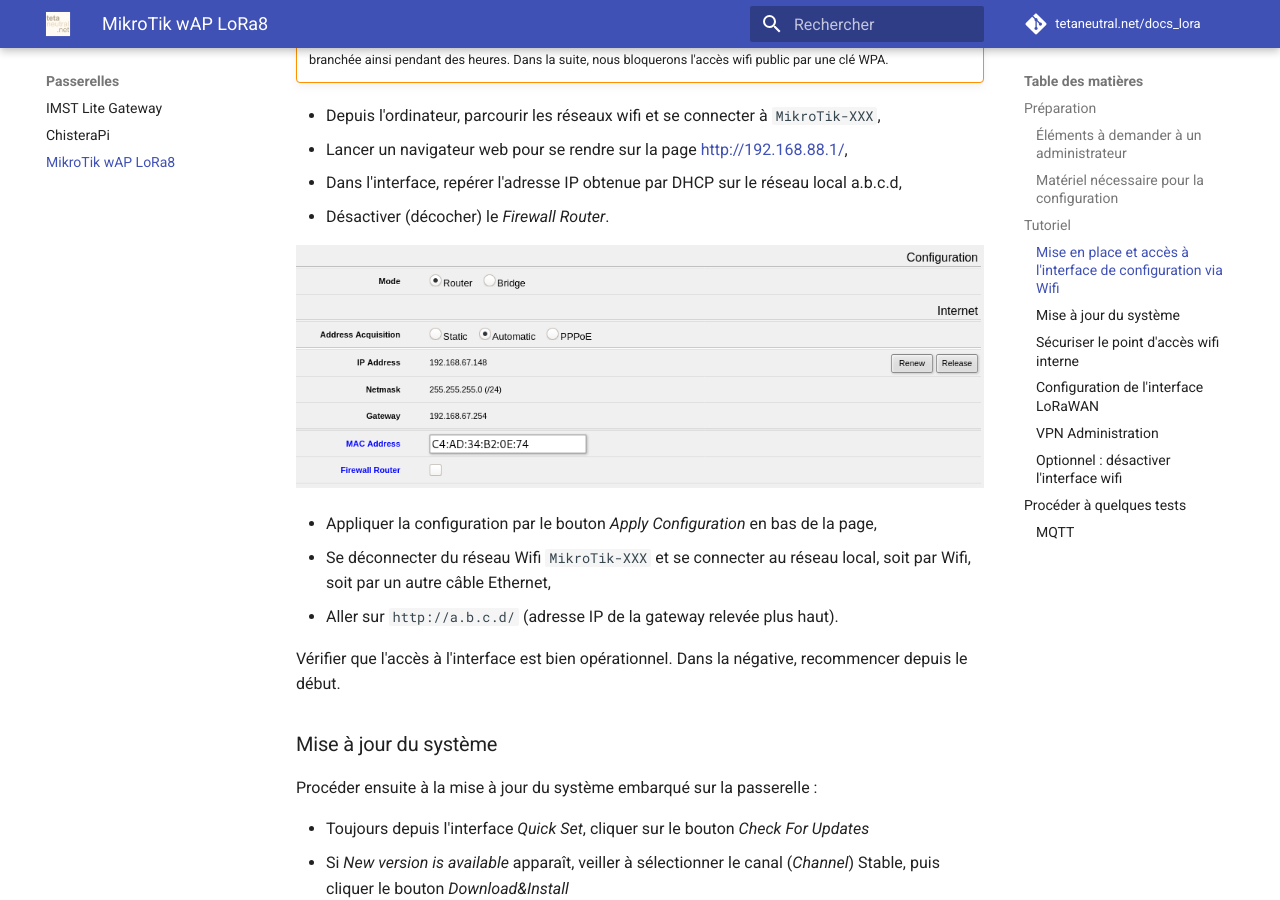
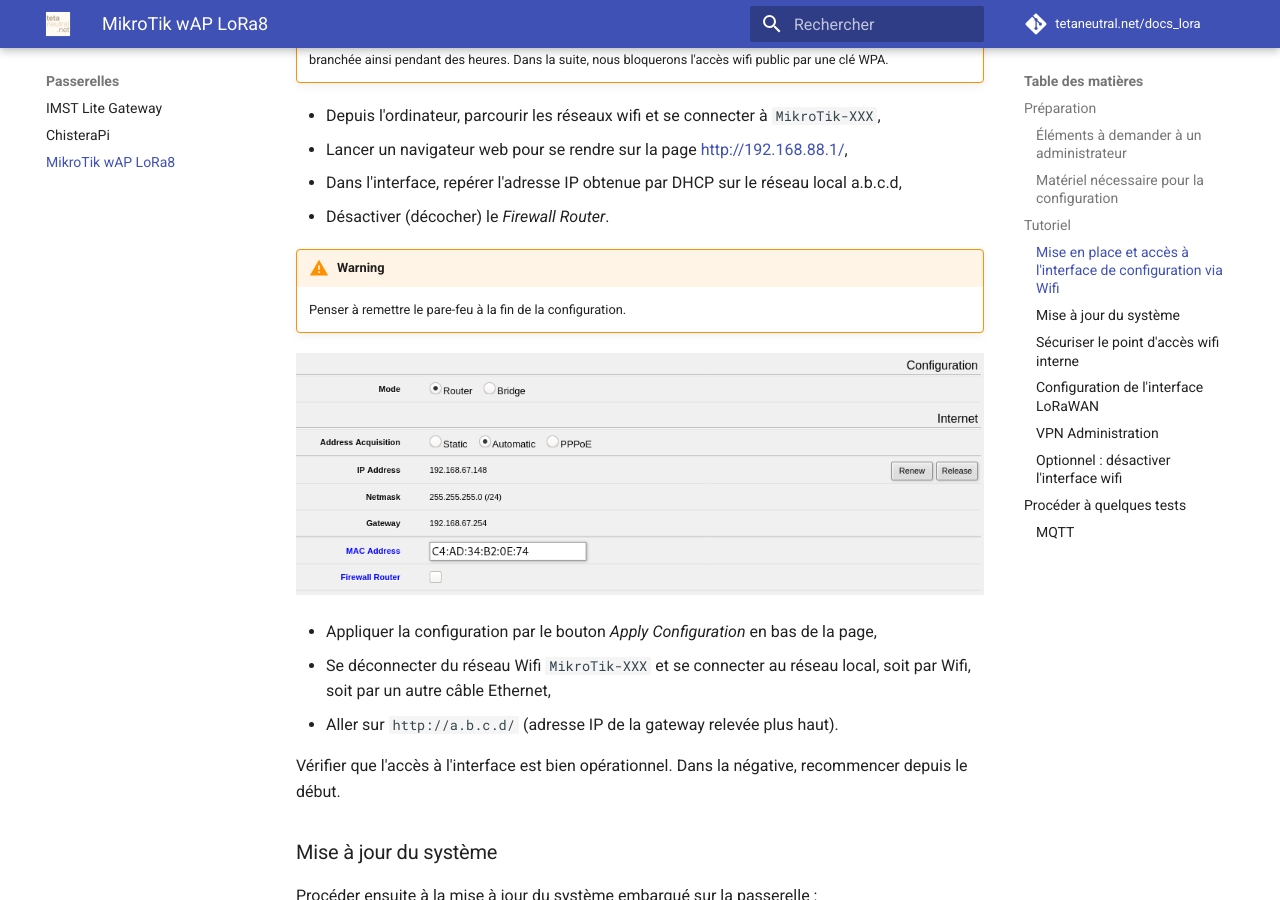
Before and after one commit to NICOLASGON/docs_lora_tetaneutral, an MkDocs documentation site: the page built from docs/gateways/mikrotik.md, in a window 1280 px wide and 900 px high, scrolled down 1740 px. Built offline with MkDocs 1.6.1 and Material for MkDocs 9.7.7, drawn with Linux system fonts in a browser that asks for light colours; comment, search, counter and statistics services are not loaded.

Commit message:
Ajout warning pare-feu à remettre pour Mikrotik

```diff
--- a/docs/gateways/mikrotik.md
+++ b/docs/gateways/mikrotik.md
@@ -40,6 +40,9 @@ Pour réaliser la configuration, le matériel suivant est nécessaire :
 * Lancer un navigateur web pour se rendre sur la page [http://192.168.88.1/](http://192.168.88.1/),
 * Dans l'interface, repérer l'adresse IP obtenue par DHCP sur le réseau local a.b.c.d,
 * Désactiver (décocher) le _Firewall Router_.
+
+!!! warning
+    Penser à remettre le pare-feu à la fin de la configuration.
 
 ![passerelle-mikrotik](../assets/img/passerelle-mikrotik-network-01.png)
 
```
